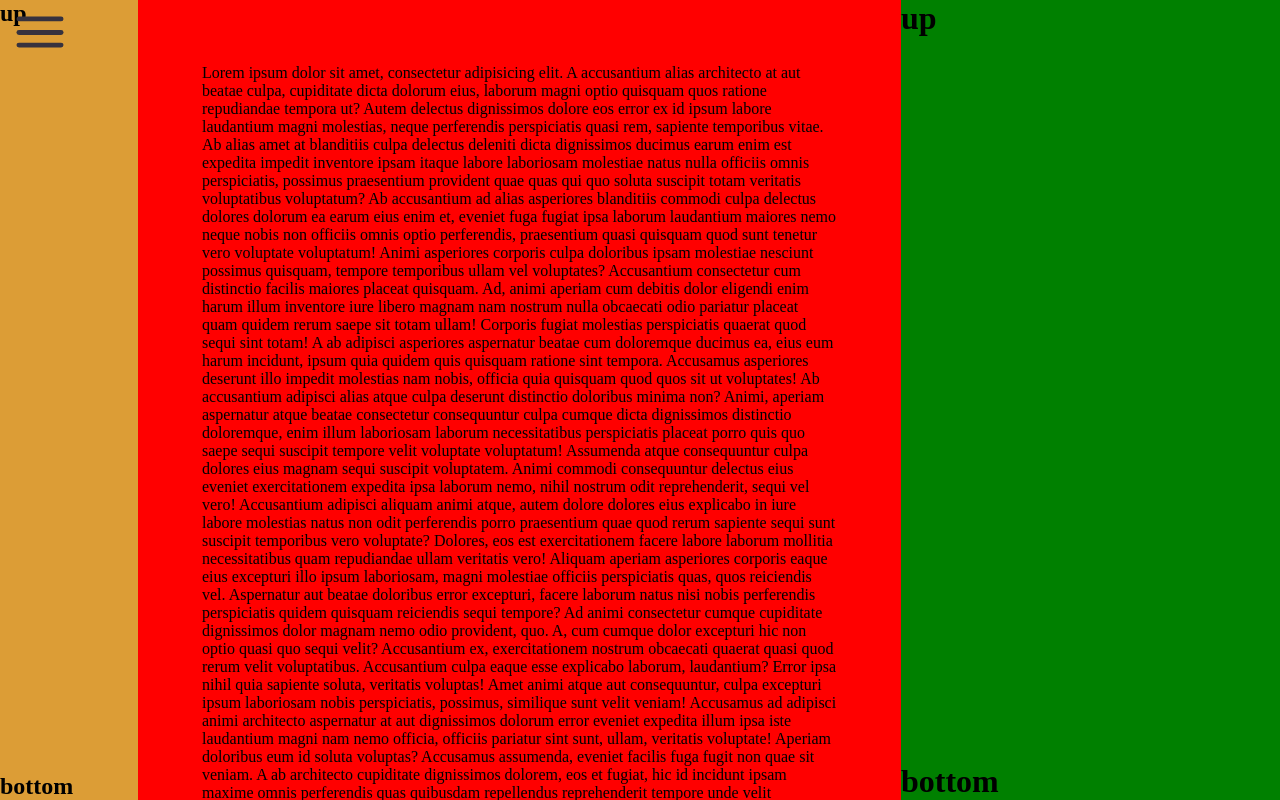
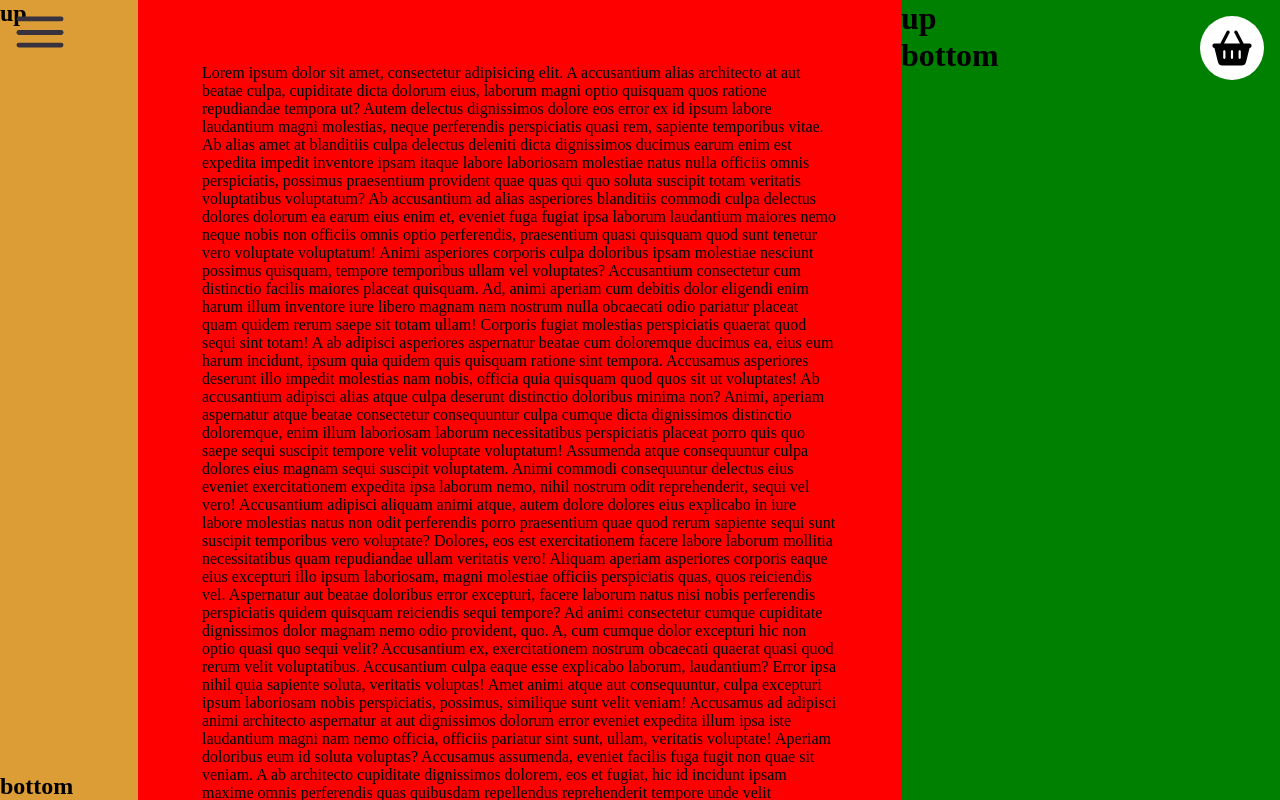
Before and after one commit to mjerta/hotel-california-frontend, a React (Vite) app: page / in a window 1280 px wide. Built offline with nearby package versions, Linux system fonts and the light colour scheme.

Commit message:
Add the overlayer for the shopping card button for the sidebar

```diff
--- a/src/components/Overlay/Overlay.css
+++ b/src/components/Overlay/Overlay.css
@@ -5,4 +5,5 @@
   width: 100%;
   left: 0;
   background-color: yellow;
+  z-index: 2;
 }
--- a/src/components/SideBar/SideBar.css
+++ b/src/components/SideBar/SideBar.css
@@ -1,15 +1,34 @@
 .sidebar {
-  display: none;
   flex-shrink: 0;
   background-color: green;
   height: 100vh;
+  position: relative;
 }
 
+.sidebar-full-screen {
+  position: absolute;
+  width: 100%;
+  left: 0;
+
+}
 .sidebar-content {
+  display: none;
   flex-grow: 1;
-  display: flex;
   flex-direction: column;
   justify-content: space-between;
+}
+
+.sidebar-full-screen {
+  flex-basis: 100%;
+}
+
+.shoppingcard-img {
+  height: 4rem;
+  top: 1rem;
+  right: 1rem;
+  position: absolute;
+  cursor: pointer;
+  z-index: 1;
 }
 
 @media screen and (min-width: 1200px) {
@@ -18,4 +37,9 @@
     display: flex;
     flex-basis: calc(379rem /16);
   }
+  .sidebar-content {
+    display: flex;
+  }
+
+
 }
--- a/src/components/SideBar/SideBar.jsx
+++ b/src/components/SideBar/SideBar.jsx
@@ -1,15 +1,28 @@
-import React from 'react';
+import {useState} from 'react';
+import shoppingcard from "../../assets/shopping-btn.svg"
 
 import "./SideBar.css"
 
 function SideBar() {
+  const [opensideBar, setOpensideBar] = useState(false);
+
   return (
-    <div className="sidebar">
-      <div className="sidebar-content">
-        <h1>up</h1>
-        <h1>bottom</h1>
+    <>
+      <div className={`sidebar ${opensideBar ? "sidebar-full-screen" : ""}`}>
+        <img
+          onClick={() => setOpensideBar(prev => !prev)}
+          className={"shoppingcard-img"}
+          src={shoppingcard} alt=""
+        />
+        {/*<div className={`overlay ${classname ? classname : ''}`}>*/}
+        <div
+          className={`sidebar-content}`}
+        >
+          <h1>up</h1>
+          <h1>bottom</h1>
+        </div>
       </div>
-    </div>
+    </>
   )
 }
 
--- a/src/components/navigation/Navigation.css
+++ b/src/components/navigation/Navigation.css
@@ -18,7 +18,7 @@
   left: 1rem;
   position: absolute;
   cursor: pointer;
-  z-index: 1;
+  z-index: 3;
 }
 
 @media screen and (min-width: 1200px) {
```
Also changed, not shown: src/assets/shopping-btn.svg (added).
